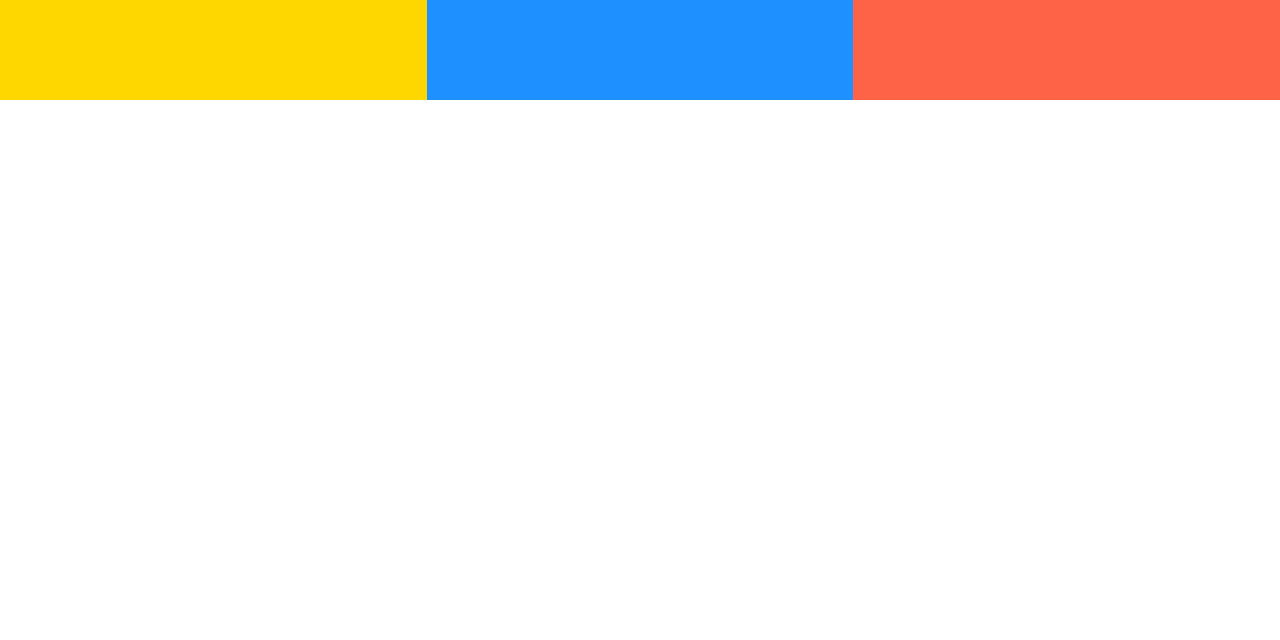
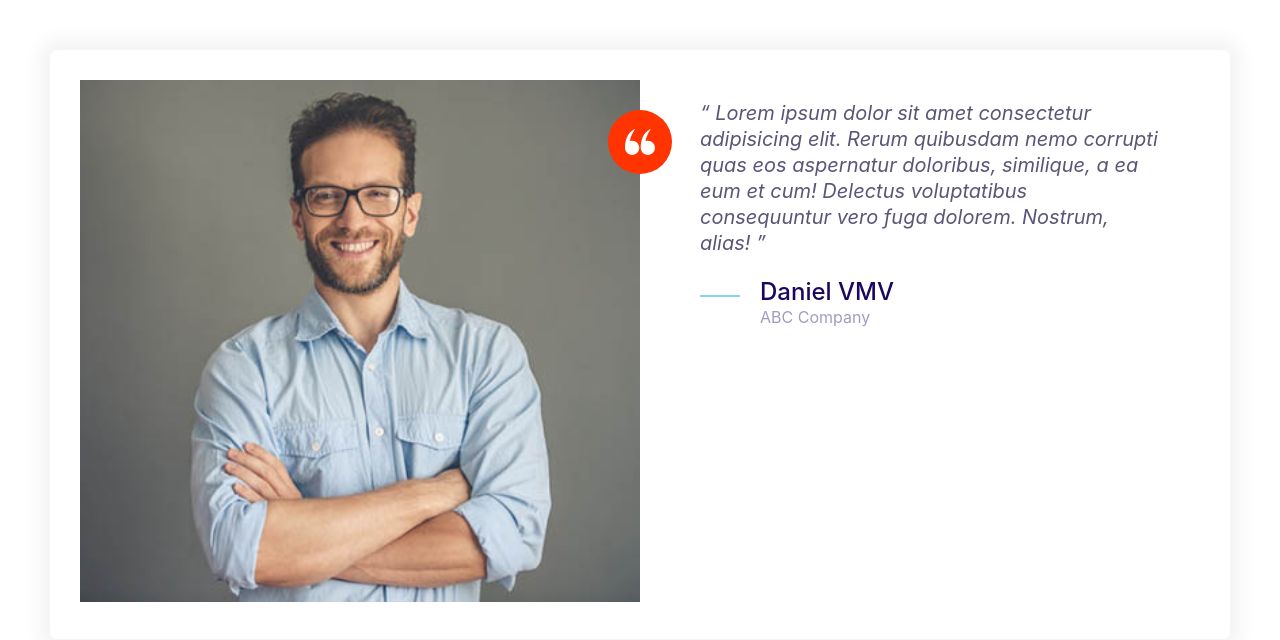
Before and after one commit to danielvmv/danify, a plain HTML site: page index.html in a window 1280 px wide. Drawn offline with Linux system fonts and the light colour scheme.

Commit message:
Add testimonial component

```diff
--- a/CSS/styles.css
+++ b/CSS/styles.css
@@ -164,8 +164,17 @@
   height: 40px;
 }
 
+.icon--small {
+ width: 30px;
+ height: 30px;
+}
+
 .icon--primary {
   fill: var(--color-primary);
+}
+
+.icon--white {
+  fill: #fff;
 }
 
 .icon-container {
@@ -176,6 +185,10 @@
   display: inline-flex;
   justify-content: center;
   align-items: center;
+}
+
+.icon-container--accent {
+  background: var(--color-accent);
 }
 /* Buttons */
 .btn {
@@ -443,3 +456,34 @@
     grid-template-columns: repeat(3, 1fr);
   }
 }
+
+/* Testimonial */
+
+.testimonial {
+  padding: 3rem;
+}
+
+.testimonial__image {
+  position: relative;
+}
+
+.testimonial__image > img {
+  width: 100%
+}
+
+.testimonial__image > .icon-container {
+  position: absolute;
+  top: 3rem;
+  right: -32px;
+}
+
+@media screen and (min-width: 768px) {
+  .testimonial .quote
+  .testimonial .quote__author{
+    font-size: 2.5rem;
+  }
+
+  .testimonial .quote {
+    margin-left: 6rem;
+  }
+}
--- a/index.html
+++ b/index.html
@@ -8,11 +8,39 @@
     <link rel="stylesheet" href="CSS/normalize.css" />
     <link rel="stylesheet" href="CSS/styles.css" />
   </head>
-  <body>
-    <div class="grid grid--1x3">
-      <div style="height: 100px; background: gold"></div>
-      <div style="height: 100px; background: dodgerblue"></div>
-      <div style="height: 100px; background: tomato"></div>
+  <body style="padding: 5rem">
+    <div class="card testimonial">
+      <div class="grid grid--1x2">
+        <div class="testimonial__image">
+          <img src="images/testimonial.jpg" alt="A happy smiling customer" />
+          <span class="icon-container icon-container--accent">
+            <svg class="icon icon--white icon--small">
+              <use xlink:href="images/sprite.svg#quotes"></use>
+            </svg>
+          </span>
+        </div>
+        <blockquote class="quote">
+          <p class="quote__text">
+            Lorem ipsum dolor sit amet consectetur adipisicing elit. Rerum
+            quibusdam nemo corrupti quas eos aspernatur doloribus, similique, a
+            ea eum et cum! Delectus voluptatibus consequuntur vero fuga dolorem.
+            Nostrum, alias!
+          </p>
+          <footer>
+            <div class="media">
+              <div class="media__image">
+                <svg class="icon icon--primary quote__line">
+                  <use xlink:href="images/sprite.svg#line"></use>
+                </svg>
+              </div>
+              <div class="media__body">
+                <h3 class="media__title quote__author">Daniel VMV</h3>
+                <p class="quote__organization">ABC Company</p>
+              </div>
+            </div>
+          </footer>
+        </blockquote>
+      </div>
     </div>
   </body>
 </html>
```
Also changed, not shown: components/testimonials.html (added, +32 -0 lines), images/testimonial.jpg (added).
